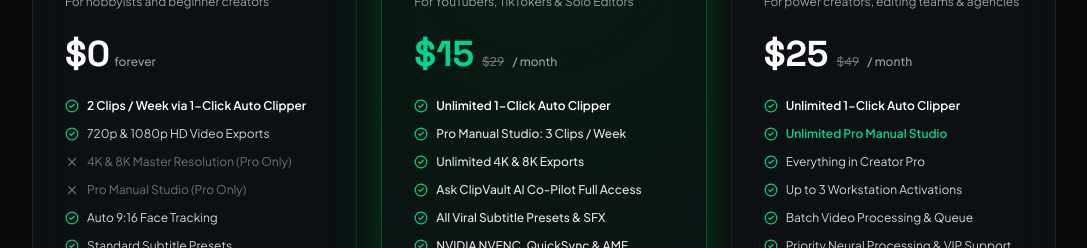
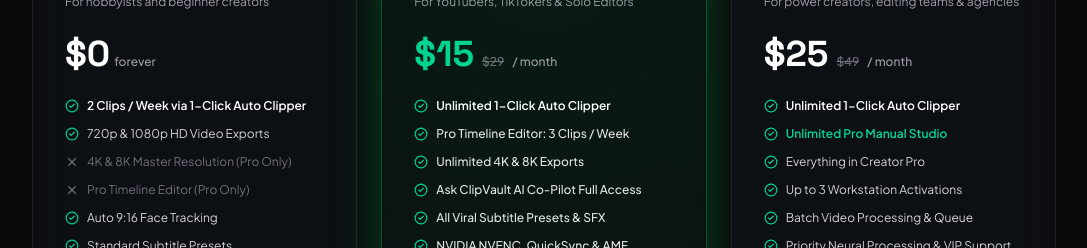
Before and after one commit to jmarkTheDeveloper/clipvault-web, a React (Vite) app: page / in a window 1280 px wide. Shown: the part 5460-5708 px from the top of the page, without its empty margins (96-1183 px from the left). Built offline with nearby package versions, Linux system fonts and the light colour scheme; the HTML template or start-up script is replaced by a standard one.

Commit message:
style: replace Pro Manual Studio with Pro Timeline Editor on pricing table

```diff
--- a/src/App.tsx
+++ b/src/App.tsx
@@ -1964,7 +1964,7 @@ export default function App() {
                   </div>
                   <div className="flex items-center gap-2 text-zinc-500">
                     <X className="w-3.5 h-3.5 shrink-0" />
-                    <span>Pro Manual Studio (Pro Only)</span>
+                    <span>Pro Timeline Editor (Pro Only)</span>
                   </div>
                   <div className="flex items-center gap-2">
                     <CheckCircle2 className="w-3.5 h-3.5 text-emerald-400 shrink-0" />
@@ -2016,7 +2016,7 @@ export default function App() {
                   </div>
                   <div className="flex items-center gap-2 font-medium">
                     <CheckCircle2 className="w-3.5 h-3.5 text-emerald-400 shrink-0" />
-                    <span>Pro Manual Studio: 3 Clips / Week</span>
+                    <span>Pro Timeline Editor: 3 Clips / Week</span>
                   </div>
                   <div className="flex items-center gap-2 font-medium">
                     <CheckCircle2 className="w-3.5 h-3.5 text-emerald-400 shrink-0" />
```
